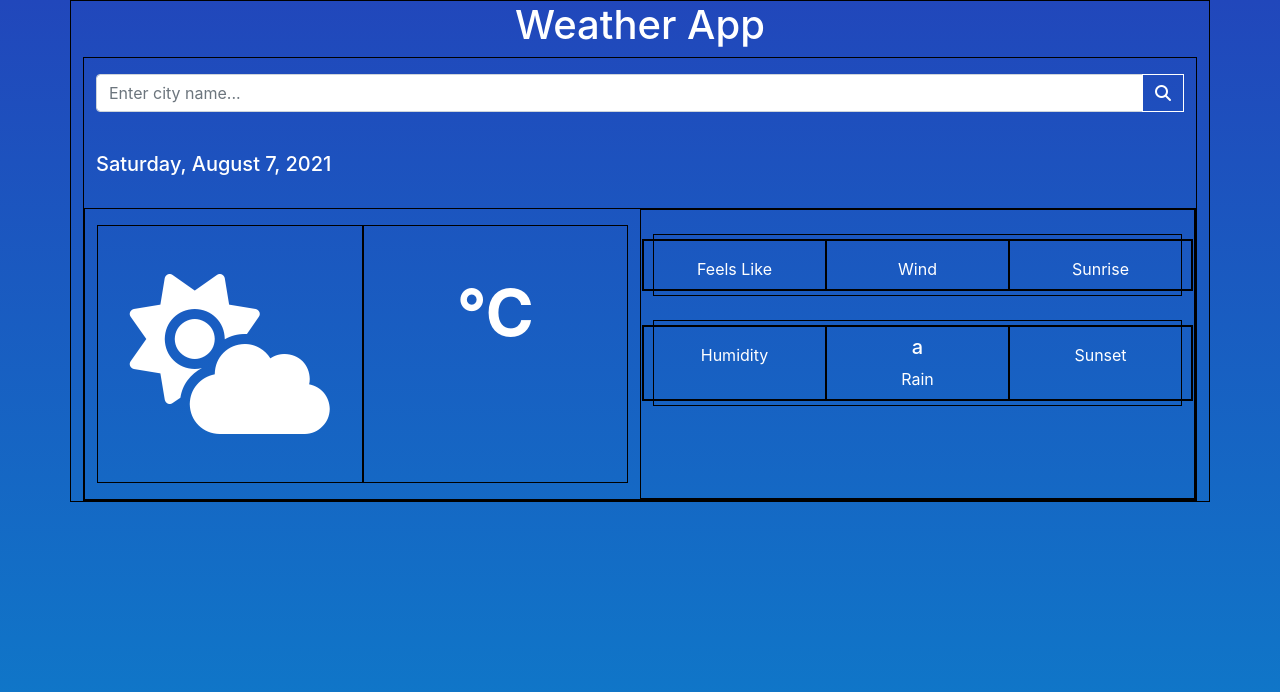
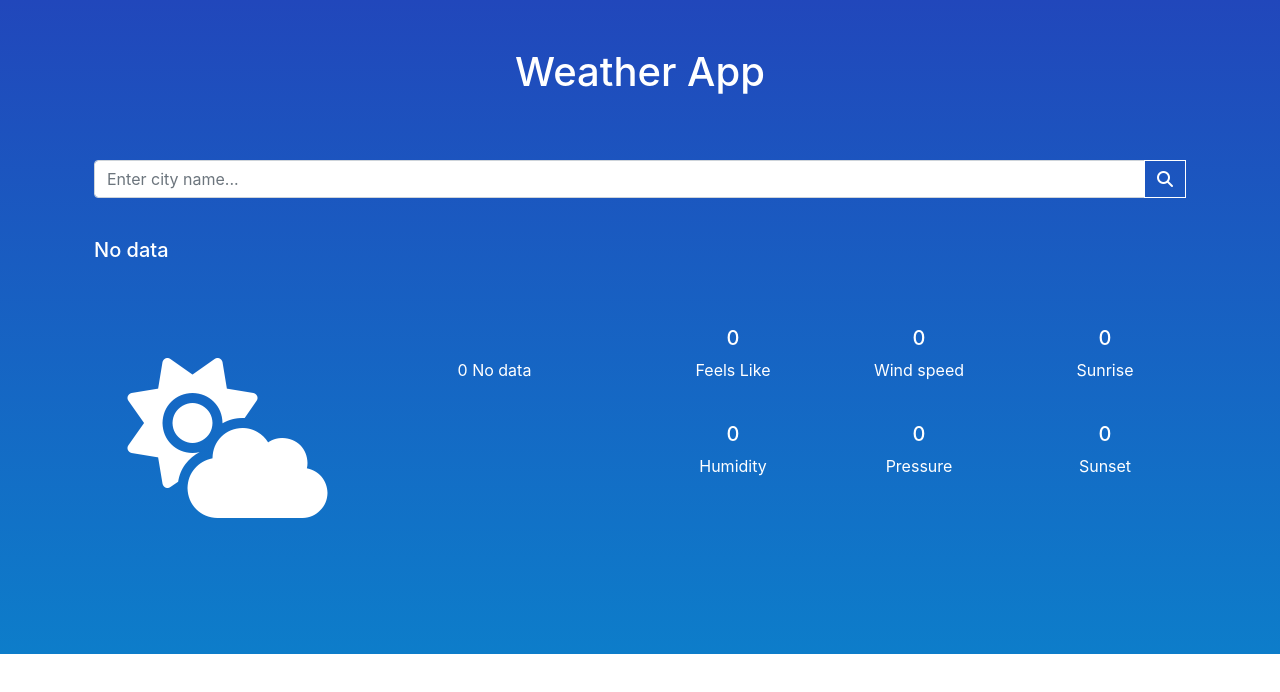
Before and after one commit to muddassirk/weather-web-app-React, a React (Create React App) app: page / in a window 1280 px wide. Shown: the top 692 px of the page. Built offline with nearby package versions, Linux system fonts and the light colour scheme.

Commit message:
almost completed

```diff
--- a/src/App.css
+++ b/src/App.css
@@ -5,12 +5,12 @@
   /* text-align: center; */
   background: linear-gradient(180deg, #2147BB 0%, #0D7DCA 100%);
   /* background: linear-gradient(180deg, rgba(0, 0, 0, 0) 0%, black 100%); */
-  height: 100vh;
+  height: 100%;
   color: white;
 }
 
 .a{
-  border: 1px solid black;
+  /* border: 1px solid black; */
 }
 
 .fa{
--- a/src/App.jsx
+++ b/src/App.jsx
@@ -1,5 +1,6 @@
 import React, { useState, useRef, useEffect } from 'react'
 import axios from 'axios'
+import moment from 'moment'
 import './App.css';
 
 
@@ -13,6 +14,7 @@ function App() {
   const [sunrise, setSunrise] = useState('')
   const [sunset, setSunset] = useState('')
   const [humidity, setHumidity] = useState('')
+  const [pressure, setPressure] = useState('')
   const [feelsLike, setfeelsLike] = useState('')
   const [windSpeed, setwindSpeed] = useState('')
   const [weatherDescription, setweatherDescription] = useState('')
@@ -60,23 +62,32 @@ function App() {
       setCityName(res.data.name);
       //humidity
       setHumidity(res.data.main.humidity)
+      //pressure
+      setPressure(res.data.main.pressure)
       //feelLike
       setfeelsLike(res.data.main.feels_like)
       //wind
       setwindSpeed(res.data.wind.speed)
       //description
-      // setweatherDescription(res.data.weather[0].desciption)
-      // console.log(res.data.weather);
-      // console.log(res.data.weather[0]);
-      setweatherDescription(res.data.weather[0].description);
+      const capitalizeFirstLetter = ([first, ...rest], locale = navigator.language) =>
+        first.toLocaleUpperCase(locale) + rest.join('')
+
+      // console.log(
+      //   capitalizeFirstLetter(res.data.weather[0].description), // Foo
+      // )
+      setweatherDescription(capitalizeFirstLetter(res.data.weather[0].description));
       //sunrise
       let sunriseMiliseconds = res.data.sys.sunrise;
       let sunriseActualTime = new Date(sunriseMiliseconds * 1000);
-      setSunrise(sunriseActualTime.toString());
+      let momentSunriseTime = moment(sunriseActualTime.toString()).format('hh:mm')
+      // console.log(momentSunriseTime);
+      setSunrise(momentSunriseTime);
       //sunset
       let sunsetMiliseconds = res.data.sys.sunset;
       let sunsetActualTime = new Date(sunsetMiliseconds * 1000);
-      setSunset(sunsetActualTime.toString());
+      let momentSunsetTime = moment(sunsetActualTime.toString()).format('hh:mm')
+      // console.log(momentSunsetTime);
+      setSunset(momentSunsetTime);
 
       setSearchText(responseData)
     })
@@ -91,7 +102,7 @@ function App() {
       <button onClick={callApi}>Press</button> */}
 
       <div className="a container-md">
-        <h1 className='text-center'>
+        <h1 className='text-center py-5'>
           Weather App
         </h1>
         <div className="container-fluid a">
@@ -136,13 +147,11 @@ function App() {
             {dateAndTime ?
               <h5>{dateAndTime}</h5>
               :
-              <h5>Saturday, August 7, 2021</h5>
+              <h5>No data</h5>
             }
 
           </div>
-          <div className="sectionContainer row a">
-
-            <div className="w-100"></div>
+          <div className="sectionContainer row pb-5">
 
             <div className="col-lg-6">
               <div className='d-flex flex-row w-100 text-center my-3'>
@@ -151,8 +160,16 @@ function App() {
                   <i className='fas fa-cloud-sun'></i>
                 </div>
                 <div className="w-50 py-5  a">
-                  <h1 className="temHeading">{temperature}&#8451;</h1>
-                  <h3 style={{ fontWeight: '300' }} className='temHeading2'>{weatherDescription}</h3>
+                  {temperature ?
+                    <h1 className="temHeading">{temperature}&#8451;</h1>
+                    :
+                    "0 "
+                  }
+                  {weatherDescription ?
+                    <h3 style={{ fontWeight: '300' }} className='temHeading2'>{weatherDescription}</h3>
+                    :
+                    'No data'
+                  }
                 </div>
               </div>
               {/* </div> */}
@@ -161,22 +178,65 @@ function App() {
             <div className="col-lg-6 a">
               <div className="col my-4 a">
                 <div className="row my-1 a">
-                  <div className="col-sm-4 py-2 text-center a"><h5>{feelsLike}</h5> <span>Feels Like</span></div>
-                  <div className="col-sm-4 py-2 text-center a"><h5>{windSpeed}</h5> <span>Wind</span></div>
-                  <div className="col-sm-4 py-2 text-center a"><h5>{sunrise}</h5> <span>Sunrise</span></div>
-                  {/* <div className="col-sm-4 py-2 text-center a"><h5>a</h5> <span>Sunrise</span></div> */}
+                  <div className="col-sm-4 py-2 text-center a">
+                    {feelsLike ?
+                      <h5>{feelsLike}&#8451;</h5>
+                      :
+                      <h5>0</h5>
+                    }
+                    <span>Feels Like</span>
+                  </div>
+                  <div className="col-sm-4 py-2 text-center a">
+                    {windSpeed ?
+                      <h5>{windSpeed}mph</h5>
+                      :
+                      <h5>0</h5>
+                    }
+                    <span>Wind speed</span>
+                  </div>
+                  <div className="col-sm-4 py-2 text-center a">
+                    {sunrise ?
+                      <h5>{sunrise}am</h5>
+                      :
+                      <h5>0</h5>
+                    }
+                    <span>Sunrise</span>
+                  </div>
                 </div>
               </div>
               <div className="col my-3 a">
                 <div className="row my-1 a">
-                  <div className="col-sm-4 py-2 text-center a"><h5>{humidity}</h5> <span>Humidity</span></div>
-                  <div className="col-sm-4 py-2 text-center a"><h5>a</h5> <span>Rain</span></div>
-                  <div className="col-sm-4 py-2 text-center a"><h5>{sunset}</h5> <span>Sunset</span></div>
-                  {/* <div className="col-sm-4 py-2 text-center a"><h5>a</h5> <span>Sunset</span></div> */}
+                  <div className="col-sm-4 py-2 text-center a">
+                    {humidity ?
+                      <h5>{humidity}%</h5>
+                      :
+                      <h5>0</h5>
+                    }
+                    <span>Humidity</span>
+                  </div>
+                  <div className="col-sm-4 py-2 text-center a">
+                    {
+                      pressure ?
+                        <h5>{pressure}mb</h5>
+                        :
+                        <h5>0</h5>
+                    }
+                    <span>Pressure</span>
+                  </div>
+                  <div className="col-sm-4 py-2 text-center a">
+                    {
+                      sunset ?
+                        <h5>{sunset}pm</h5>
+                        :
+                        <h5>0</h5>
+                    }
+                    <span>Sunset</span>
+                  </div>
                 </div>
               </div>
             </div>
 
+            <div className="w-100 pb-4"></div>
 
           </div>
         </div>
```
